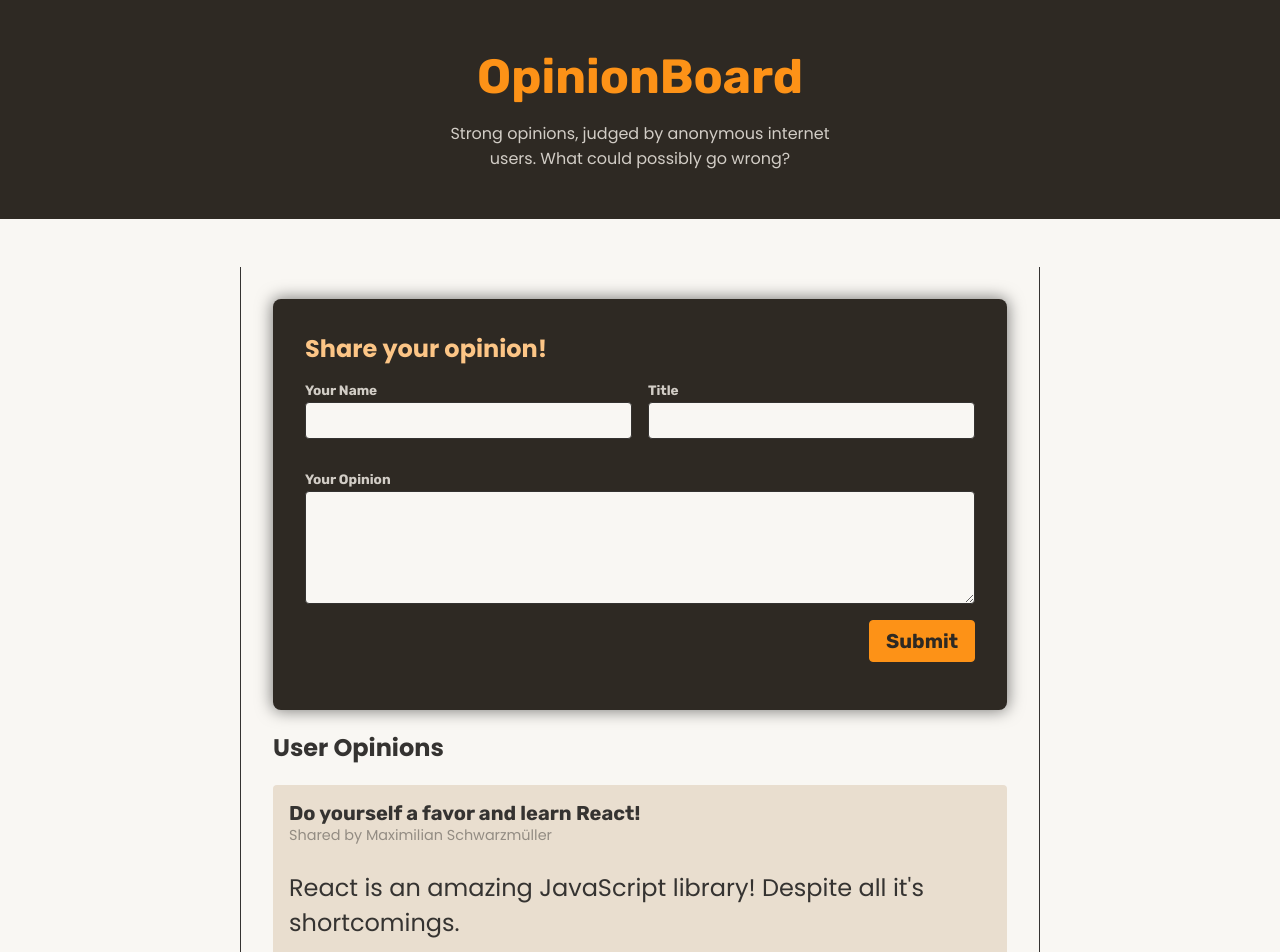
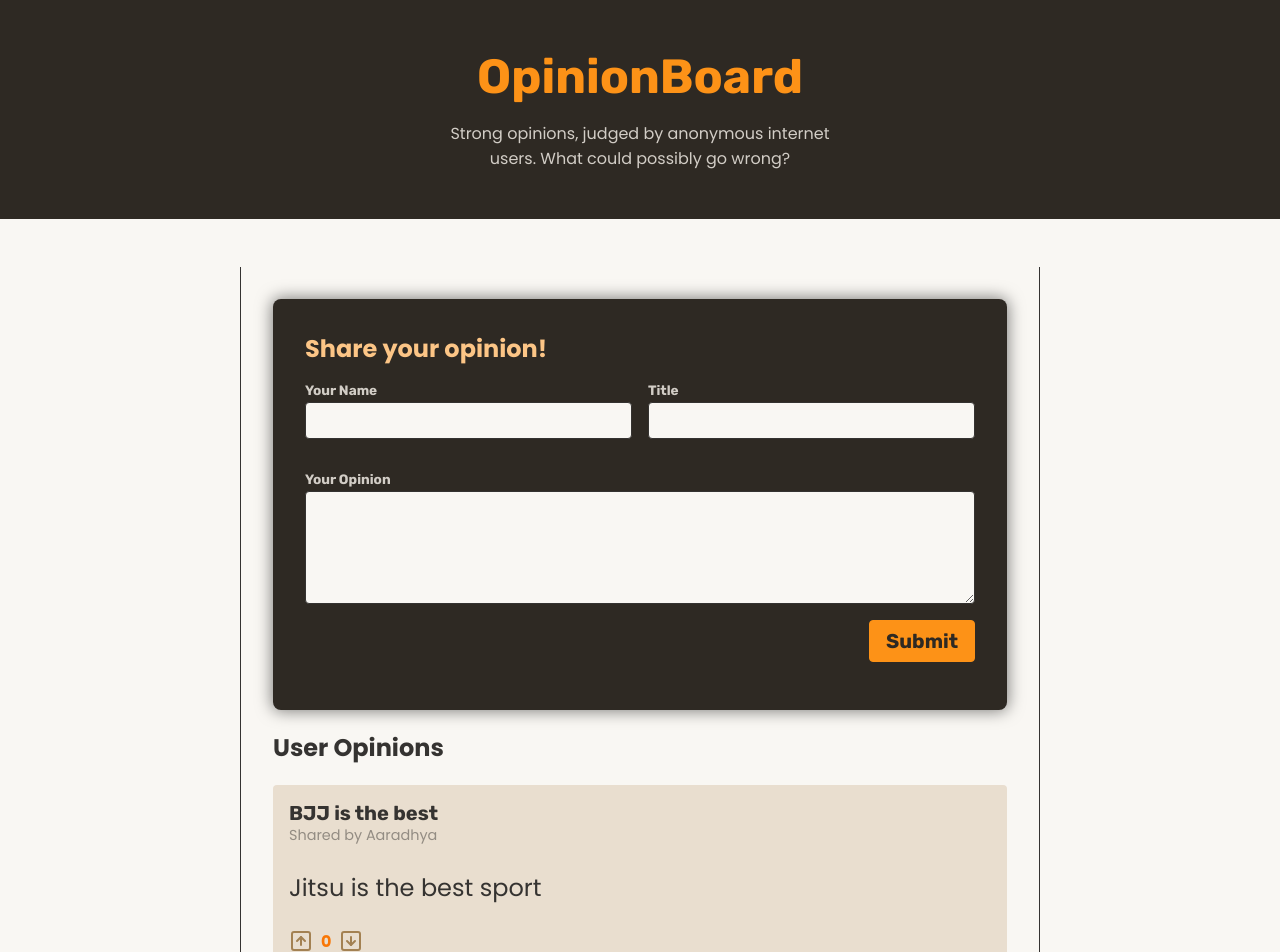
Before and after one commit to AaradhyaGitHub/AdvReactForm, a React (Vite) app: page / in a window 1280 px wide. Shown: the top 952 px of the page. Built offline with nearby package versions, Linux system fonts and the light colour scheme; data requests are answered from the project's data file.

Commit message:
implemented context and made function async

```diff
--- a/backend/db.json
+++ b/backend/db.json
@@ -1,5 +1,12 @@
 {
   "opinions": [
+    {
+      "id": 1740008919486,
+      "votes": 0,
+      "userName": "Aaradhya",
+      "title": "BJJ is the best",
+      "body": "Jitsu is the best sport"
+    },
     {
       "id": 1,
       "userName": "Maximilian Schwarzmüller",
--- a/src/components/NewOpinion.jsx
+++ b/src/components/NewOpinion.jsx
@@ -1,6 +1,9 @@
-import { useActionState } from "react";
+import { useActionState, use } from "react";
+import { OpinionsContext } from "../store/opinions-context";
 export function NewOpinion() {
-  function shareOpinionAction(prevFormState, formData) {
+  const { addOpinion } = use(OpinionsContext);
+
+  async function shareOpinionAction(prevFormState, formData) {
     const title = formData.get("title");
     const body = formData.get("body");
     const userName = formData.get("userName");
@@ -29,11 +32,11 @@
       };
     }
 
+    await addOpinion({ title, body, userName });
+
     //submit to backend
 
-    return {
-      errors: null
-    };
+    return { errors: null };
   }
 
   const [formState, formAction] = useActionState(shareOpinionAction, {
```
